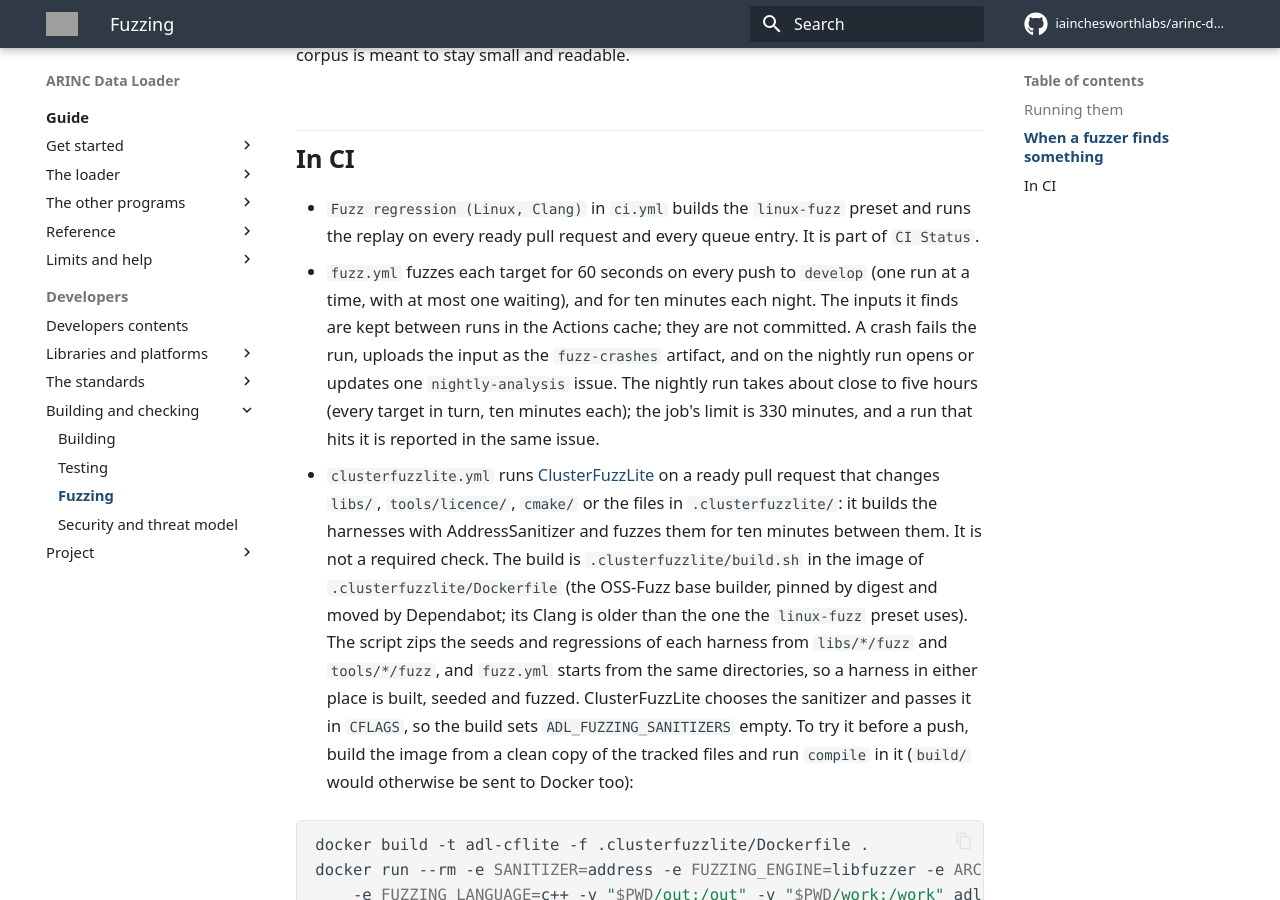
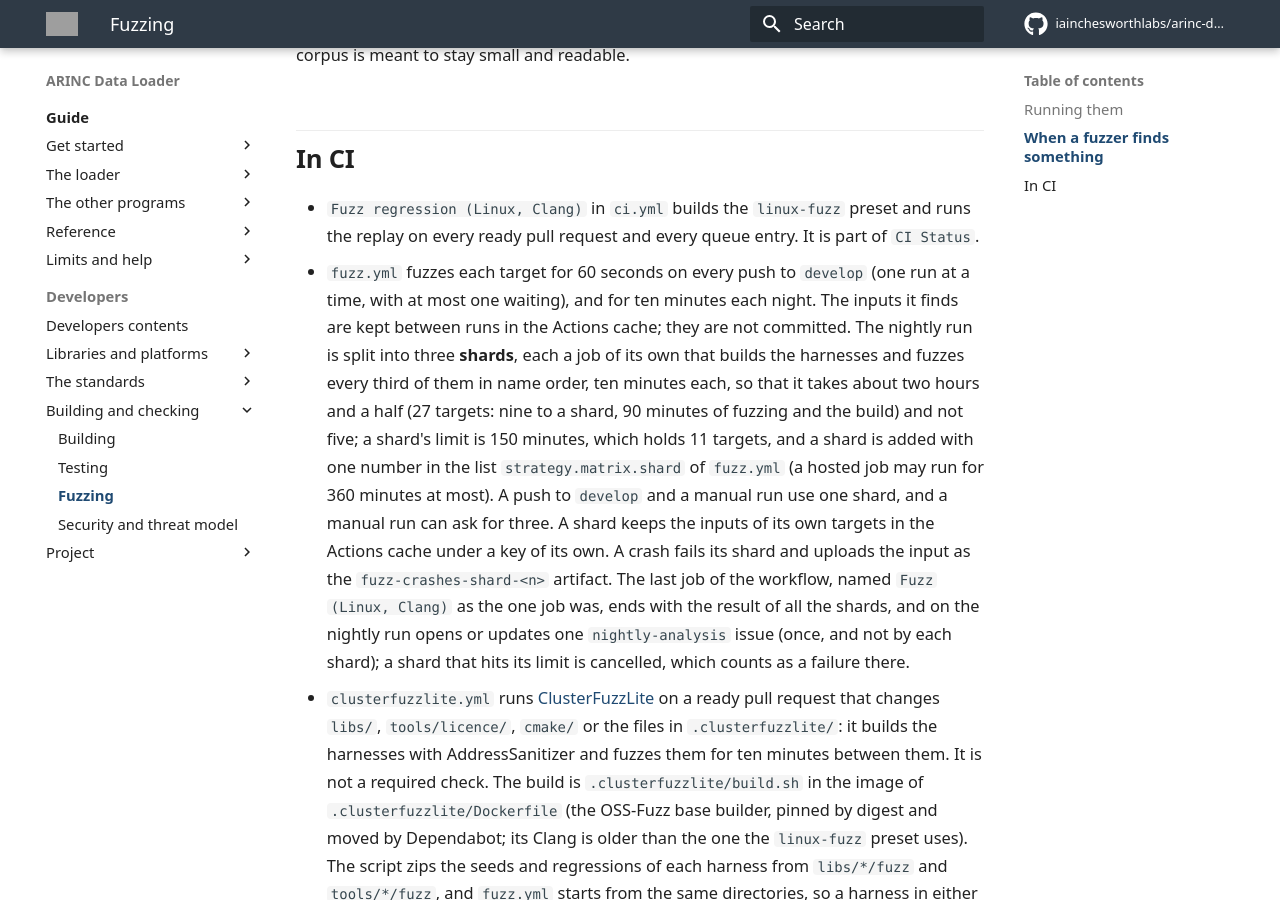
Before and after one commit to iainchesworthlabs/arinc-data-loader, an MkDocs documentation site: the page built from docs/fuzzing.md, in a window 1280 px wide and 900 px high, scrolled down 3699 px. Built offline with MkDocs 1.6.1 and Material for MkDocs 9.7.7, drawn with Linux system fonts in a browser that asks for light colours; comment, search, counter and statistics services are not loaded; grey boxes are pictures that could not be loaded.

Commit message:
Shard the nightly fuzz run over three jobs
The nightly run fuzzed 27 targets for ten minutes each one after the other in
one job: 270 minutes of fuzzing against a limit of 330, with the platform's
maximum for a hosted job at 360. It is now a matrix of shards. A shard builds
the harnesses and fuzzes every Nth of them in name order, from its own place in
the strategy (strategy.job-index and strategy.job-total), so a shard is added
with one number in the list of the matrix and nothing else. Three shards give
nine targets and 90 minutes of fuzzing each, under a limit of 150.

A push to develop and a manual run use one shard; a manual run can ask for
three with the new input `shards`. Each shard keeps the inputs of its own
targets in the cache under a key of its own, starting from the newest entry of
the corpus of the runs before the shards, and drops the targets that are not its
own. A crash uploads fuzz-crashes-shard-<n>.

A last job named Fuzz (Linux, Clang), as the one job was, ends with the result of
the shards (a shard that hits its limit is cancelled, which counts as a failure)
and, on the schedule, opens or appends to the one nightly-analysis issue, once
and not from every shard. zizmor and actionlint are clean; the actions are the
same pinned versions. docs/fuzzing.md and docs/ci.md say it.

Signed-off-by: Iain Chesworth <iain.chesworth@gmail.com>

```diff
--- a/docs/fuzzing.md
+++ b/docs/fuzzing.md
@@ -63,10 +63,16 @@ corpus is meant to stay small and readable.
   every ready pull request and every queue entry. It is part of `CI Status`.
 - `fuzz.yml` fuzzes each target for 60 seconds on every push to `develop` (one run at a time, with at
   most one waiting), and for ten minutes each night. The inputs it finds are kept between runs in the
-  Actions cache; they are not committed. A crash fails the run, uploads the input as the `fuzz-crashes`
-  artifact, and on the nightly run opens or updates one `nightly-analysis` issue. The nightly run takes about
-  close to five hours (every target in turn, ten minutes each); the job's limit is 330 minutes, and a run that
-  hits it is reported in the same issue.
+  Actions cache; they are not committed. The nightly run is split into three **shards**, each a job of its
+  own that builds the harnesses and fuzzes every third of them in name order, ten minutes each, so that it takes
+  about two hours and a half (27 targets: nine to a shard, 90 minutes of fuzzing and the build) and not five;
+  a shard's limit is 150 minutes, which holds 11 targets, and a shard is added with one number in the list
+  `strategy.matrix.shard` of `fuzz.yml` (a hosted job may run for 360 minutes at most). A push to `develop`
+  and a manual run use one shard, and a manual run can ask for three. A shard keeps the inputs of its own targets
+  in the Actions cache under a key of its own. A crash fails its shard and uploads the input as the
+  `fuzz-crashes-shard-<n>` artifact. The last job of the workflow, named `Fuzz (Linux, Clang)` as the one job was,
+  ends with the result of all the shards, and on the nightly run opens or updates one `nightly-analysis` issue
+  (once, and not by each shard); a shard that hits its limit is cancelled, which counts as a failure there.
 
 - `clusterfuzzlite.yml` runs [ClusterFuzzLite](https://google.github.io/clusterfuzzlite/) on a ready pull
   request that changes `libs/`, `tools/licence/`, `cmake/` or the files in `.clusterfuzzlite/`: it builds the harnesses with
```
Also changed, not shown: docs/ci.md (+1 -1 lines), 1 other file.
